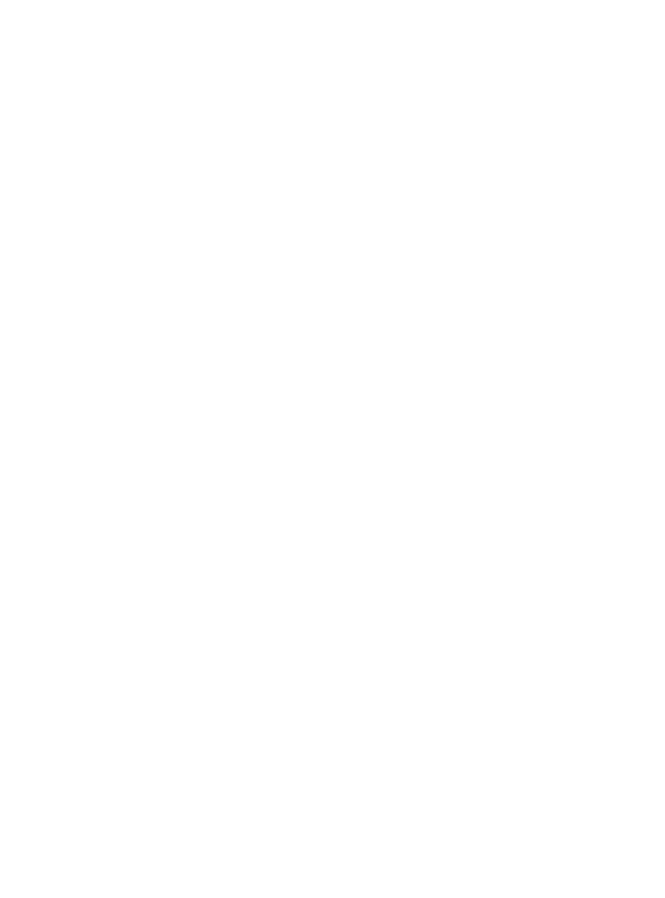
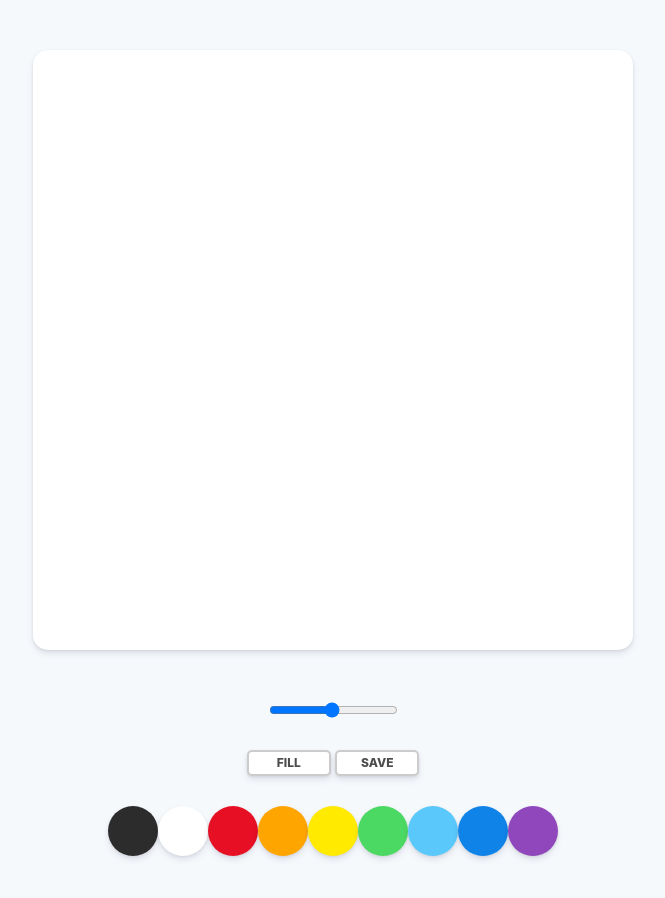
Before and after one commit to bolmun/paintjs, a plain HTML site: page index.html in a window 1280 px wide. Shown: the whole page, without its empty margins (307-972 px from the left). Before the commit the page ends 800 px from the top, so only its background shows below. Drawn offline with Linux system fonts and the light colour scheme.

Commit message:
1. css finished

```diff
--- a/index.html
+++ b/index.html
@@ -7,6 +7,40 @@
     <title>PaintJS</title>
   </head>
   <body>
+    <canvas id="jsCanvas" class="canvas"></canvas>
+    <div class="controls">
+      <div class="controls__range">
+        <input
+          type="range"
+          id="jsRange"
+          min="0.1"
+          max="5"
+          value="2.5"
+          step="0.1"
+        />
+      </div>
+      <div class="controls__btns">
+        <button id="jsMode">Fill</button>
+        <button id="jsSave">Save</button>
+      </div>
+      <div class="controls__colors" id="jsColors">
+        <div class="controls__color" style="background-color: #2c2c2c;"></div>
+        <div class="controls__color" style="background-color: white;"></div>
+        <div
+          class="controls__color"
+          style="background-color: rgb(230, 15, 36);"
+        ></div>
+        <div class="controls__color" style="background-color: orange;"></div>
+        <div
+          class="controls__color"
+          style="background-color: rgb(255, 234, 0);"
+        ></div>
+        <div class="controls__color" style="background-color: #4cd963;"></div>
+        <div class="controls__color" style="background-color: #5ac8fa;"></div>
+        <div class="controls__color" style="background-color: #0f83e8;"></div>
+        <div class="controls__color" style="background-color: #8f47bb;"></div>
+      </div>
+    </div>
     <script src="app.js"></script>
   </body>
 </html>
--- /dev/null
+++ b/reset.css
@@ -0,0 +1,124 @@
+html,
+body,
+div,
+span,
+applet,
+object,
+iframe,
+h1,
+h2,
+h3,
+h4,
+h5,
+h6,
+p,
+blockquote,
+pre,
+a,
+abbr,
+acronym,
+address,
+big,
+cite,
+code,
+del,
+dfn,
+em,
+img,
+ins,
+kbd,
+q,
+s,
+samp,
+small,
+strike,
+strong,
+sub,
+sup,
+tt,
+var,
+b,
+u,
+i,
+center,
+dl,
+dt,
+dd,
+ol,
+ul,
+li,
+fieldset,
+form,
+label,
+legend,
+table,
+caption,
+tbody,
+tfoot,
+thead,
+tr,
+th,
+td,
+article,
+aside,
+canvas,
+details,
+embed,
+figure,
+figcaption,
+footer,
+header,
+hgroup,
+menu,
+nav,
+output,
+ruby,
+section,
+summary,
+time,
+mark,
+audio,
+video {
+  margin: 0;
+  padding: 0;
+  border: 0;
+  font-size: 100%;
+  font: inherit;
+  vertical-align: baseline;
+}
+/* HTML5 display-role reset for older browsers */
+article,
+aside,
+details,
+figcaption,
+figure,
+footer,
+header,
+hgroup,
+menu,
+nav,
+section {
+  display: block;
+}
+body {
+  line-height: 1;
+}
+ol,
+ul {
+  list-style: none;
+}
+blockquote,
+q {
+  quotes: none;
+}
+blockquote:before,
+blockquote:after,
+q:before,
+q:after {
+  content: "";
+  content: none;
+}
+table {
+  border-collapse: collapse;
+  border-spacing: 0;
+}
--- a/styles.css
+++ b/styles.css
@@ -0,0 +1,66 @@
+@import "reset.css";
+
+body {
+  background-color: #f6f9fc;
+  font-family: -apple-system, BlinkMacSystemFont, "Segoe UI", Roboto, Oxygen,
+    Ubuntu, Cantarell, "Open Sans", "Helvetica Neue", sans-serif;
+  display: flex;
+  flex-direction: column;
+  align-items: center;
+  padding: 50px 0px;
+}
+
+.canvas {
+  width: 600px;
+  height: 600px;
+  background-color: white;
+  border-radius: 15px;
+  box-shadow: 0 4px 6px rgba(50, 50, 93, 0.11), 0 1px 3px rgba(0, 0, 0, 0.08);
+}
+
+.controls {
+  margin-top: 50px;
+  display: flex;
+  flex-direction: column;
+  align-items: center;
+}
+
+.controls .controls__btns {
+  margin-bottom: 30px;
+}
+
+.controls .controls__btns button {
+  all: unset;
+  cursor: pointer;
+  background-color: white;
+  padding: 5px 0px;
+  width: 80px;
+  text-align: center;
+  border-radius: 5px;
+  box-shadow: 0 4px 6px rgba(50, 50, 93, 0.11), 0 1px 3px rgba(0, 0, 0, 0.08);
+  border: 2px solid rgba(0, 0, 0, 0.2);
+  color: rgba(0, 0, 0, 0.7);
+  text-transform: uppercase;
+  font-weight: 800;
+  font-size: 12px;
+}
+
+.controls__btns button:active {
+  transform: scale(0.98);
+}
+
+.controls .controls__colors {
+  display: flex;
+}
+
+.controls__colors .controls__color {
+  width: 50px;
+  height: 50px;
+  border-radius: 50%;
+  cursor: pointer;
+  box-shadow: 0 4px 6px rgba(50, 50, 93, 0.11), 0 1px 3px rgba(0, 0, 0, 0.08);
+}
+
+.controls .controls__range {
+  margin-bottom: 30px;
+}
```
